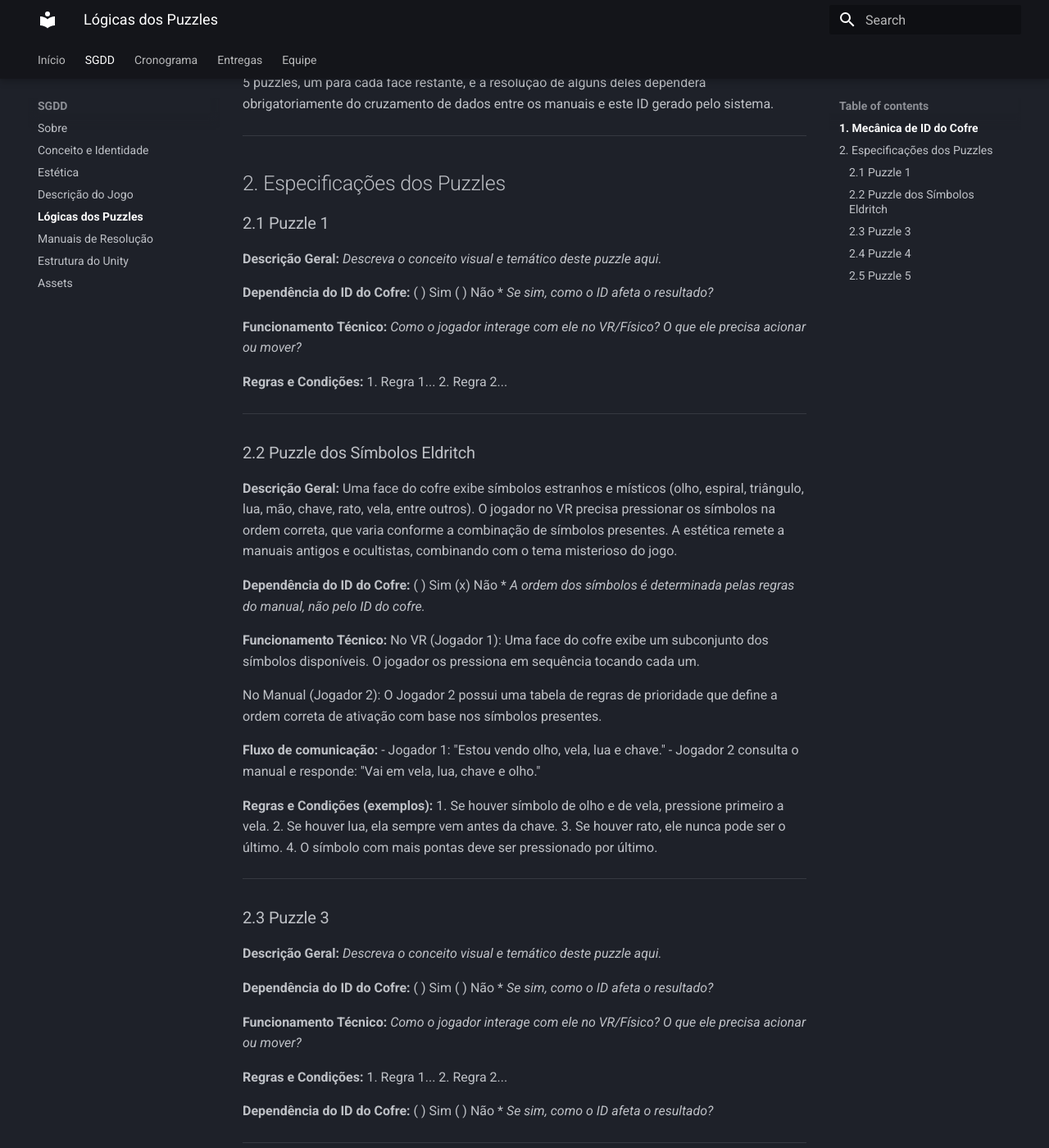
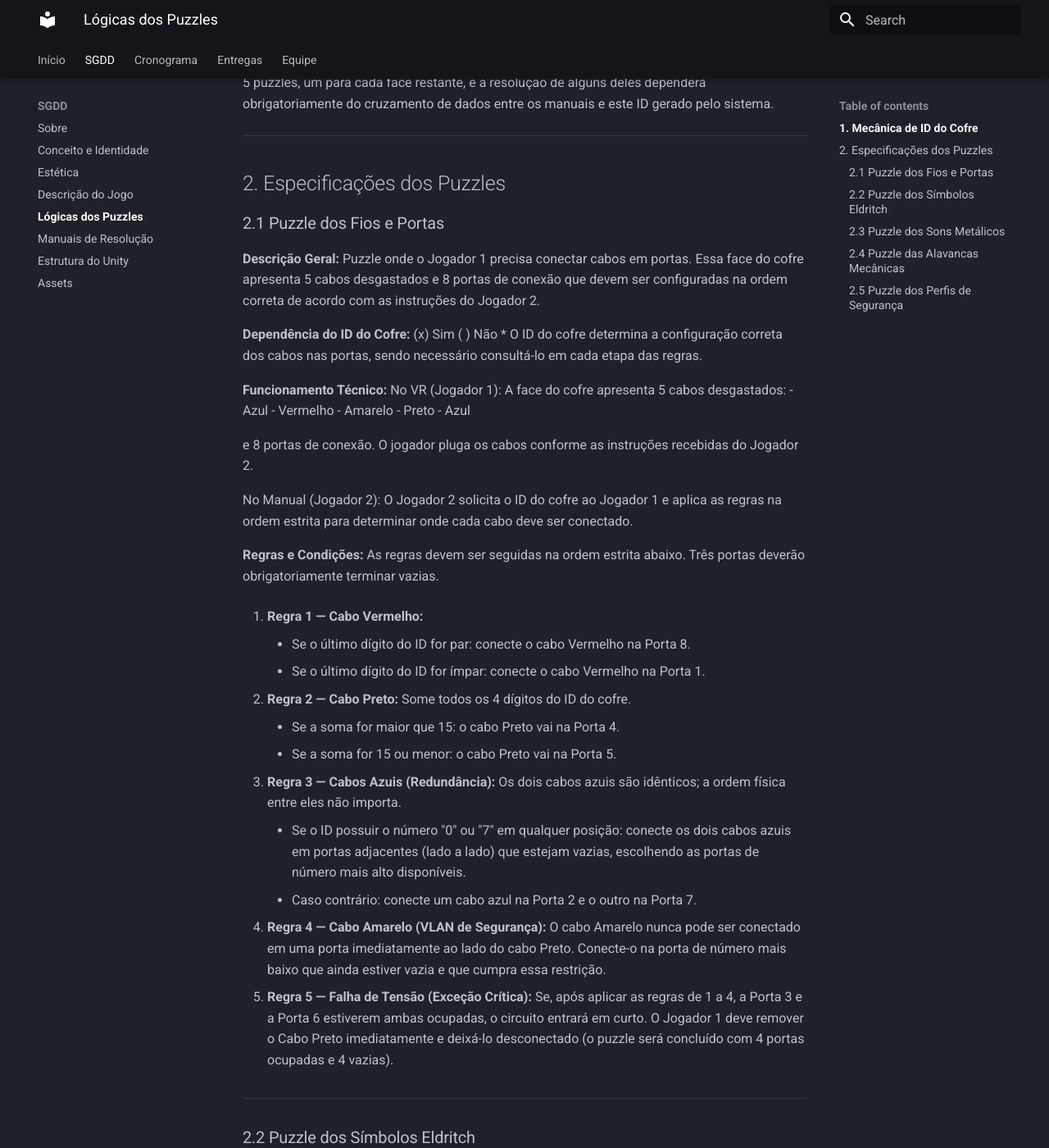
Before and after one commit to AGoretti/The-Unopened-Escape, an MkDocs documentation site: the page built from docs/sgdd/puzzles.md, in a window 1280 px wide and 1400 px high, scrolled down 333 px. Shown: the whole window at 82% size. Built offline with MkDocs 1.6.1 and Material for MkDocs 9.7.7, drawn with Linux system fonts in a browser that asks for light colours; some of the changed text lies outside the part shown.

Commit message:
docs: atualiza e detalha regras dos puzzles, incluindo dependências do ID do cofre

```diff
--- a/docs/sgdd/puzzles.md
+++ b/docs/sgdd/puzzles.md
@@ -14,22 +14,48 @@
 
 <!-- somente alguns puzzles vao depender do id, nao todos-->
 
-### 2.1 Puzzle 1
+### 2.1 Puzzle dos Fios e Portas
 
 **Descrição Geral:**
-  _Descreva o conceito visual e temático deste puzzle aqui._
+  Puzzle onde o Jogador 1 precisa conectar cabos em portas. Essa face do cofre apresenta 5 cabos desgastados e 8 portas de conexão que devem ser configuradas na ordem correta de acordo com as instruções do Jogador 2.
 
-**Dependência do ID do Cofre:** ( ) Sim  ( ) Não
-  * _Se sim, como o ID afeta o resultado?_
+**Dependência do ID do Cofre:** (x) Sim  ( ) Não
+  * O ID do cofre determina a configuração correta dos cabos nas portas, sendo necessário consultá-lo em cada etapa das regras.
 
 **Funcionamento Técnico:**
-  _Como o jogador interage com ele no VR/Físico? O que ele precisa acionar ou mover?_
+  No VR (Jogador 1): A face do cofre apresenta 5 cabos desgastados:
+  - Azul
+  - Vermelho
+  - Amarelo
+  - Preto
+  - Azul
+
+  e 8 portas de conexão. O jogador pluga os cabos conforme as instruções recebidas do Jogador 2.
+
+  No Manual (Jogador 2): O Jogador 2 solicita o ID do cofre ao Jogador 1 e aplica as regras na ordem estrita para determinar onde cada cabo deve ser conectado.
 
 **Regras e Condições:**
-  1. Regra 1...
-  2. Regra 2...
+  As regras devem ser seguidas na ordem estrita abaixo. Três portas deverão obrigatoriamente terminar vazias.
 
+  1. **Regra 1 — Cabo Vermelho:**
+     - Se o último dígito do ID for par: conecte o cabo Vermelho na Porta 8.
+     - Se o último dígito do ID for ímpar: conecte o cabo Vermelho na Porta 1.
 
+  2. **Regra 2 — Cabo Preto:**
+     Some todos os 4 dígitos do ID do cofre.
+     - Se a soma for maior que 15: o cabo Preto vai na Porta 4.
+     - Se a soma for 15 ou menor: o cabo Preto vai na Porta 5.
+
+  3. **Regra 3 — Cabos Azuis (Redundância):**
+     Os dois cabos azuis são idênticos; a ordem física entre eles não importa.
+     - Se o ID possuir o número "0" ou "7" em qualquer posição: conecte os dois cabos azuis em portas adjacentes (lado a lado) que estejam vazias, escolhendo as portas de número mais alto disponíveis.
+     - Caso contrário: conecte um cabo azul na Porta 2 e o outro na Porta 7.
+
+  4. **Regra 4 — Cabo Amarelo (VLAN de Segurança):**
+     O cabo Amarelo nunca pode ser conectado em uma porta imediatamente ao lado do cabo Preto. Conecte-o na porta de número mais baixo que ainda estiver vazia e que cumpra essa restrição.
+
+  5. **Regra 5 — Falha de Tensão (Exceção Crítica):**
+     Se, após aplicar as regras de 1 a 4, a Porta 3 e a Porta 6 estiverem ambas ocupadas, o circuito entrará em curto. O Jogador 1 deve remover o Cabo Preto imediatamente e deixá-lo desconectado (o puzzle será concluído com 4 portas ocupadas e 4 vazias).
 
 ---
 
@@ -39,75 +65,82 @@
   Uma face do cofre exibe símbolos estranhos e místicos (olho, espiral, triângulo, lua, mão, chave, rato, vela, entre outros). O jogador no VR precisa pressionar os símbolos na ordem correta, que varia conforme a combinação de símbolos presentes. A estética remete a manuais antigos e ocultistas, combinando com o tema misterioso do jogo.
 
 **Dependência do ID do Cofre:** ( ) Sim  (x) Não
-  * _A ordem dos símbolos é determinada pelas regras do manual, não pelo ID do cofre._
+  * A ordem dos símbolos é determinada pelas regras do manual, não pelo ID do cofre.
 
 **Funcionamento Técnico:**
   No VR (Jogador 1): Uma face do cofre exibe um subconjunto dos símbolos disponíveis. O jogador os pressiona em sequência tocando cada um.
 
   No Manual (Jogador 2): O Jogador 2 possui uma tabela de regras de prioridade que define a ordem correta de ativação com base nos símbolos presentes.
 
-  **Fluxo de comunicação:**
-  - Jogador 1: "Estou vendo olho, vela, lua e chave."
-  - Jogador 2 consulta o manual e responde: "Vai em vela, lua, chave e olho."
-
-**Regras e Condições (exemplos):**
+**Regras e Condições:**
   1. Se houver símbolo de olho e de vela, pressione primeiro a vela.
   2. Se houver lua, ela sempre vem antes da chave.
   3. Se houver rato, ele nunca pode ser o último.
   4. O símbolo com mais pontas deve ser pressionado por último.
 
+---
 
+### 2.3 Puzzle dos Sons Metálicos
+
+**Descrição Geral:**
+  Uma face do cofre emite uma sequência de sons metálicos, como batidas curtas, batidas longas e pausas. O Jogador 1 precisa ouvir a sequência e descrevê-la ao Jogador 2, que consulta o manual para traduzir os sons em uma ordem de símbolos ou botões.
+
+**Dependência do ID do Cofre:** ( ) Sim  (x) Não
+  * A solução depende apenas do padrão sonoro emitido pelo cofre e da tabela de tradução presente no manual.
+
+**Funcionamento Técnico:**
+  No VR (Jogador 1): O jogador ouve uma sequência de batidas emitidas pelo cofre e precisa informar ao Jogador 2 o padrão percebido.
+
+  No Manual (Jogador 2): O Jogador 2 possui uma tabela que associa cada tipo de som a um símbolo ou ação.
+
+**Regras e Condições:**
+  1. Uma batida longa representa o símbolo da lua.
+  2. Duas batidas curtas representam o símbolo da chave.
+  3. Três batidas rápidas representam o símbolo do olho.
+  4. Uma pausa longa indica troca de símbolo.
+  5. Se a sequência terminar com batida longa, o último símbolo deve ser pressionado primeiro.
+  6. Se houver duas pausas seguidas, ignore o próximo som.
 
 ---
 
-### 2.3 Puzzle 3
+### 2.4 Puzzle das Alavancas Mecânicas
 
 **Descrição Geral:**
-  _Descreva o conceito visual e temático deste puzzle aqui._
+  Uma face do cofre apresenta um conjunto de alavancas antigas, cada uma podendo ser posicionada para cima, para o meio ou para baixo. O Jogador 1 precisa posicionar todas as alavancas corretamente para liberar uma das travas do cofre. A solução depende da interpretação das regras do manual pelo Jogador 2.
 
-**Dependência do ID do Cofre:** ( ) Sim  ( ) Não
-  * _Se sim, como o ID afeta o resultado?_
+**Dependência do ID do Cofre:** (x) Sim  ( ) Não
+  * A posição correta das alavancas é determinada por características do ID do cofre, como paridade, presença de certos números e comparação entre os dígitos.
 
 **Funcionamento Técnico:**
-  _Como o jogador interage com ele no VR/Físico? O que ele precisa acionar ou mover?_
+  No VR (Jogador 1): O jogador visualiza quatro alavancas na face do cofre. Cada alavanca pode ser movida entre três posições: cima, meio e baixo. Após posicioná-las, ele pressiona um botão para validar a configuração.
+
+  No Manual (Jogador 2): O Jogador 2 consulta uma tabela que define a posição correta de cada alavanca com base no ID informado pelo Jogador 1.
 
 **Regras e Condições:**
-  1. Regra 1...
-  2. Regra 2...
-
-**Dependência do ID do Cofre:** ( ) Sim  ( ) Não
-  * _Se sim, como o ID afeta o resultado?_
+  1. Se o ID terminar em número par, a primeira alavanca fica para cima.
+  2. Se o ID terminar em número ímpar, a primeira alavanca fica para baixo.
+  3. Se o ID possuir o número 8, a segunda alavanca fica no meio.
+  4. A terceira alavanca deve ficar na posição oposta da primeira.
+  5. Se algum dígito do ID for maior que 6, a quarta alavanca fica para baixo.
 
 ---
 
-### 2.4 Puzzle 4
+### 2.5 Puzzle dos Perfis de Segurança
 
 **Descrição Geral:**
-  _Descreva o conceito visual e temático deste puzzle aqui._
+  Uma face do cofre exibe símbolos místicos que devem ser pressionados em uma ordem correta. Porém, antes de aplicar as regras do manual, o Jogador 2 precisa identificar o Perfil de Segurança ativo a partir do último dígito do ID do cofre. Cada perfil altera a forma como as regras devem ser interpretadas.
 
-**Dependência do ID do Cofre:** ( ) Sim  ( ) Não
-  * _Se sim, como o ID afeta o resultado?_
+**Dependência do ID do Cofre:** (x) Sim  ( ) Não
+  * O ID do cofre não define diretamente a resposta, mas determina qual perfil de regras deve ser usado.
 
 **Funcionamento Técnico:**
-  _Como o jogador interage com ele no VR/Físico? O que ele precisa acionar ou mover?_
+  No VR (Jogador 1): O jogador visualiza o ID do cofre e os símbolos presentes na face do puzzle. Ele informa o ID e descreve os símbolos ao Jogador 2. Depois, pressiona os símbolos na ordem indicada.
+
+  No Manual (Jogador 2): O Jogador 2 consulta o último dígito do ID para descobrir o perfil ativo. Em seguida, aplica as regras do perfil sobre os símbolos informados pelo Jogador 1.
 
 **Regras e Condições:**
-  1. Regra 1...
-  2. Regra 2...
-
----
-
-### 2.5 Puzzle 5
-
-**Descrição Geral:**
-  _Descreva o conceito visual e temático deste puzzle aqui._
-
-**Dependência do ID do Cofre:** ( ) Sim  ( ) Não
-  * _Se sim, como o ID afeta o resultado?_
-
-**Funcionamento Técnico:**
-  _Como o jogador interage com ele no VR/Físico? O que ele precisa acionar ou mover?_
-
-**Regras e Condições:**
-  1. Regra 1...
-  2. Regra 2...
+  1. Se o último dígito do ID for 0 ou 1, use o **Perfil Padrão**: siga as regras normalmente.
+  2. Se o último dígito do ID for 2 ou 3, use o **Perfil Invertido**: descubra a sequência correta e depois inverta a ordem.
+  3. Se o último dígito do ID for 4 ou 5, use o **Perfil de Prioridade**: símbolos considerados mais importantes vêm primeiro.
+  4. Se o último dígito do ID for 6 ou 7, use o **Perfil de Mentira**: ignore regras que usam a palavra "sempre".
+  5. Se o último dígito do ID for 8 ou 9, use o **Perfil de Sacrifício**: o símbolo mais perigoso deve ser pressionado por último.
```
